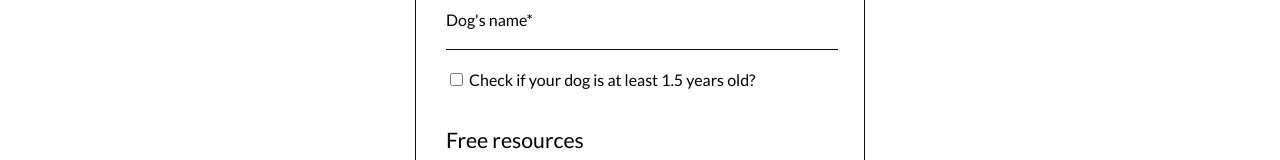
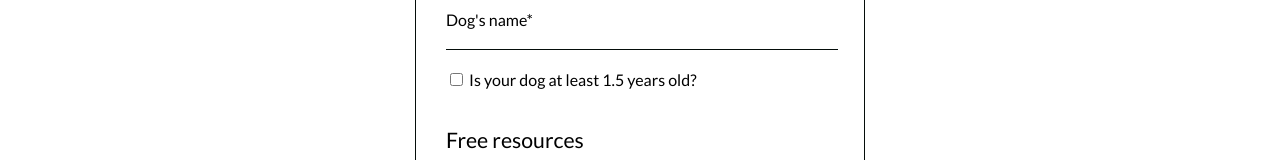
Before and after one commit to TwilioDevEd/twilio_sendgrid_101, a website: page 5K9/assets/signup.html in a window 1280 px wide. Shown: the part 581-741 px from the top of the page. Drawn offline with Linux system fonts and the light colour scheme.

Commit message:
Update form copy

```diff
--- a/5K9/assets/signup.html
+++ b/5K9/assets/signup.html
@@ -114,7 +114,7 @@
                       id="dogAge"
                     />
                     <label for="dogAge">
-                      Check if your dog is at least 1.5 years old?
+                      Is your dog at least 1.5 years old?
                     </label>
                   </div>
                 </fieldset>
```
